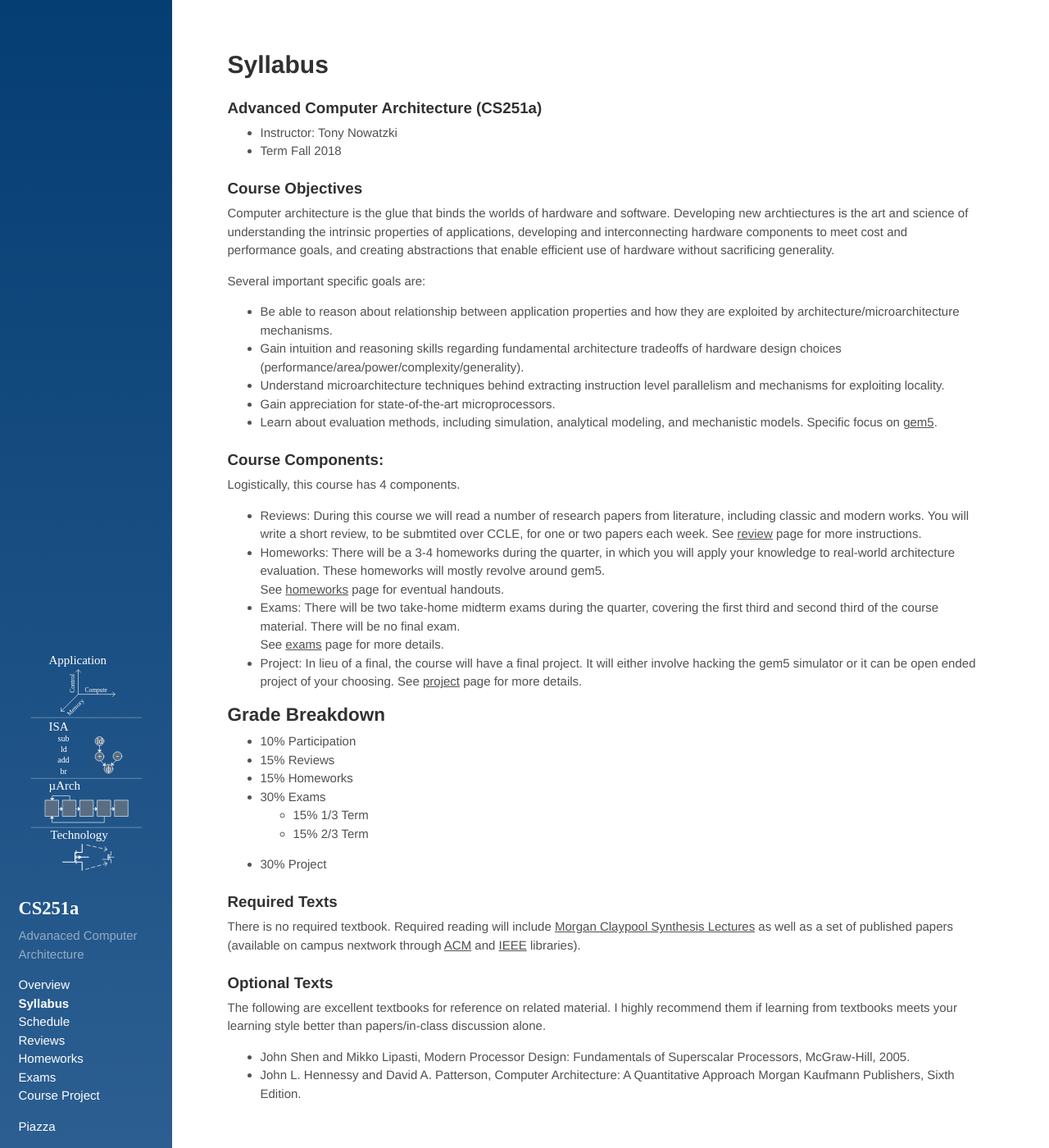
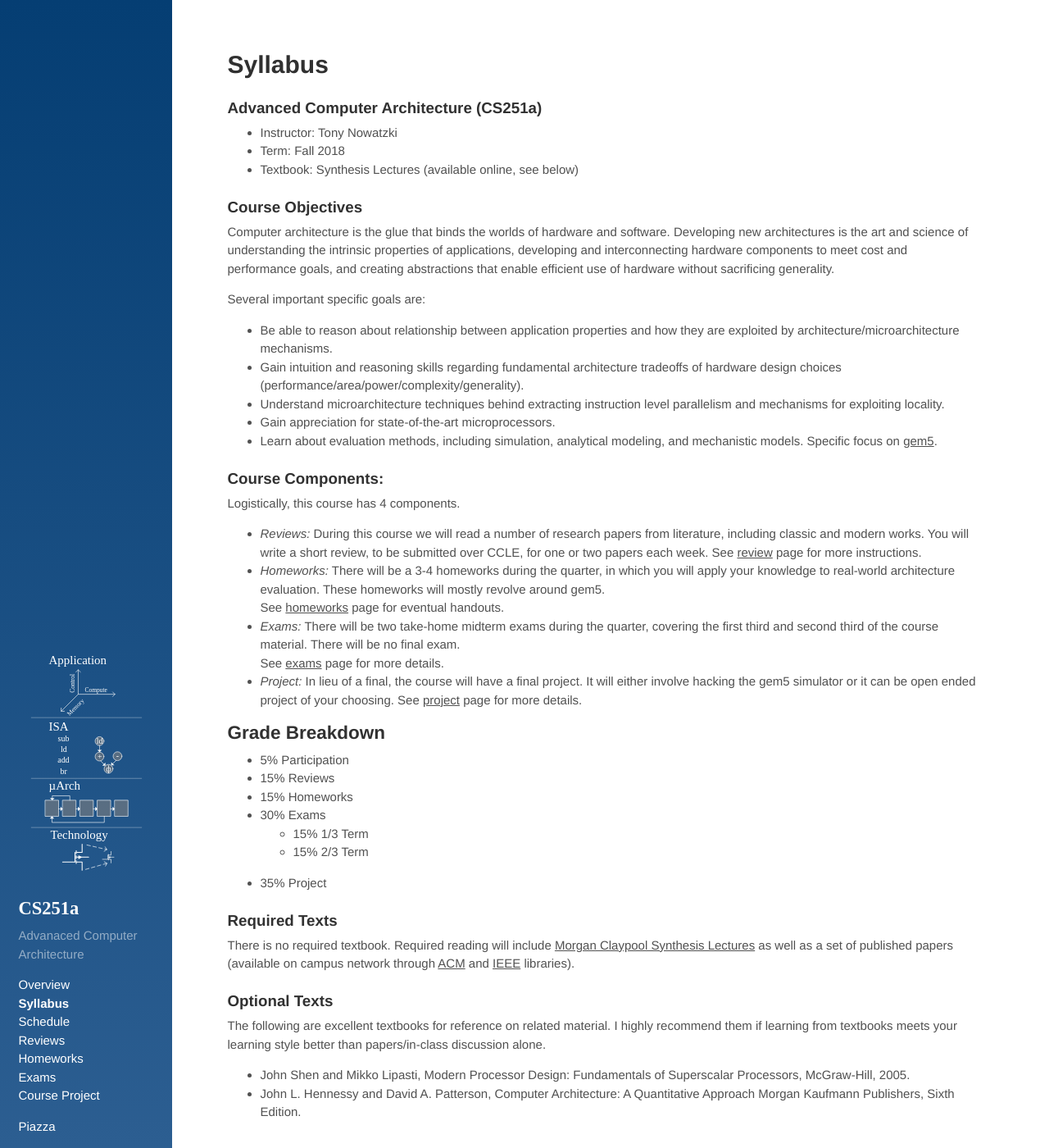
Before and after one commit to PolyArch/cs259, a Jekyll site: the page built from 01-syllabus.md, in a window 1280 px wide and 1400 px high. Shown: the whole window at 82% size. Built offline with Jekyll 4.4.1, drawn with Linux system fonts in a browser that asks for light colours.

Commit message:
spelling

```diff
--- a/01-syllabus.md
+++ b/01-syllabus.md
@@ -5,11 +5,17 @@ title: Syllabus
 
 ### Advanced Computer Architecture (CS251a)
 * Instructor: Tony Nowatzki
-* Term Fall 2018
+* Term: Fall 2018
+* Textbook: Synthesis Lectures (available online, see below)
 
 ### Course Objectives
 
-Computer architecture is the glue that binds the worlds of hardware and software. Developing new archtiectures is the art and science of understanding the intrinsic properties of applications, developing and interconnecting hardware components to meet cost and performance goals, and creating abstractions that enable efficient use of hardware without sacrificing generality.
+Computer architecture is the glue that binds the worlds of hardware and
+software. Developing new architectures is the art and science of understanding
+the intrinsic properties of applications, developing and interconnecting
+hardware components to meet cost and performance goals, and creating
+abstractions that enable efficient use of hardware without sacrificing
+generality.
 
 Several important specific goals are:
 
@@ -22,37 +28,37 @@ Several important specific goals are:
 ### Course Components:
 
 Logistically, this course has 4 components.
-* Reviews: During this course we will read a number of research papers from
+* *Reviews:* During this course we will read a number of research papers from
   literature, including classic and modern works.  You will write a short
-review, to be submtited over CCLE, for one or two papers each week. See
+review, to be submitted over CCLE, for one or two papers each week. See
 [review]({{site.baseurl}}/04-reviews/) page for more instructions.
-* Homeworks:  There will be a 3-4 homeworks during the quarter, in which you
+* *Homeworks:*  There will be a 3-4 homeworks during the quarter, in which you
   will apply your knowledge to real-world architecture evaluation.  These
 homeworks will mostly revolve around gem5.
 See [homeworks]({{site.baseurl}}/05-homeworks/) page for eventual handouts.
-* Exams:  There will be two take-home midterm exams during the quarter,
+* *Exams:*  There will be two take-home midterm exams during the quarter,
   covering the first third and second third of the course material.  There will
 be no final exam.
 See [exams]({{site.baseurl}}/07-exams/) page for more details.
-* Project:  In lieu of a final, the course will have a final project.  It will
+* *Project:*  In lieu of a final, the course will have a final project.  It will
 either involve hacking the gem5 simulator or it can be open ended project of
 your choosing.
 See [project]({{site.baseurl}}/08-project/) page for more details.
 
 ## Grade Breakdown
-* 10% Participation
+* 5% Participation
 * 15% Reviews
 * 15% Homeworks
 * 30% Exams
     - 15% 1/3 Term
     - 15% 2/3 Term
-* 30% Project
+* 35% Project
 
 ### Required Texts
 
 There is no required textbook.  Required reading will include [Morgan Claypool
 Synthesis Lectures](https://www.morganclaypool.com/toc/cac/1/1) as well as a
-set of published papers (available on campus nextwork through
+set of published papers (available on campus network through
 [ACM](http://www.acm.org/dl) and [IEEE](http://www.ieee.org/ieeexplore)
 libraries).
 
```
Also changed, not shown: 07-exams.md (+2 -2 lines), 08-project.md (+3 -3 lines), index.md (+7 -5 lines).
